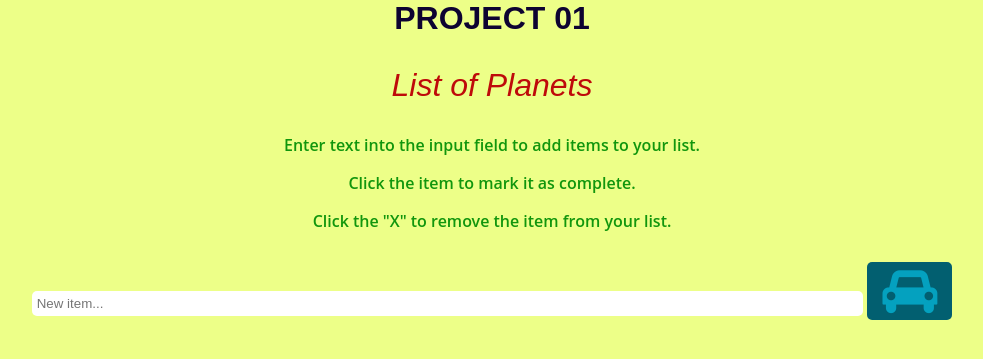
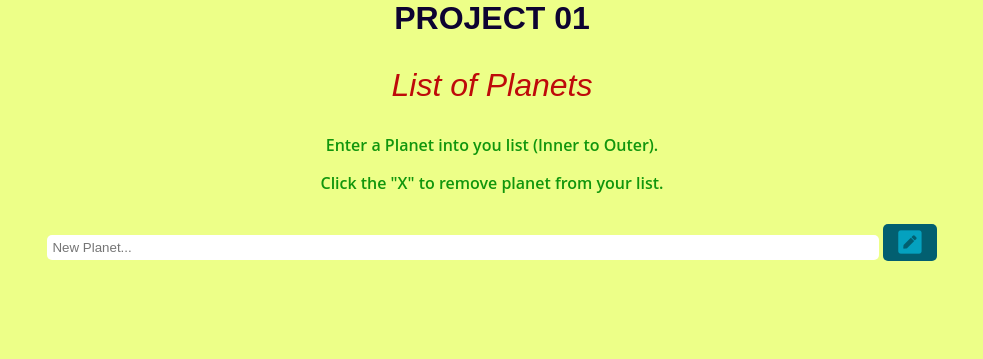
Before and after one commit to DewaynePettyII/Project_1, a PHP site: page / in a window 1280 px wide. Shown: the part 21-380 px from the top of the page, without its empty margins (148-1131 px from the left). Run offline with PHP 8.4, Linux system fonts and the light colour scheme; some libraries are stand-ins or nearby versions.

Commit message:
project edited

```diff
--- a/Project_1_CSS_Portion.css
+++ b/Project_1_CSS_Portion.css
@@ -5,7 +5,7 @@
 body {
   background: #edff88;
   text-align: center;
-	font-family: 'Open Sans', sans-serif;
+  font-family: "Open Sans", sans-serif;
 }
 
 .intro {
@@ -35,12 +35,10 @@ p {
 #first {
   margin-top: 10px;
   color: #11960d;
-
 }
 
 #second {
   color: #11960d;
-
 }
 
 #third {
@@ -48,13 +46,12 @@ p {
   margin-bottom: 30px;
 }
 
-
 #enter {
   border: none;
   padding: 5px 15px;
   border-radius: 5px;
-	color: #04A1BF;
-	background-color: #025F70;
+  color: #04a1bf;
+  background-color: #025f70;
   transition: all 0.75s ease;
   -webkit-transition: all 0.75s ease;
   -moz-transition: all 0.75s ease;
@@ -63,17 +60,19 @@ p {
   font-weight: normal;
 }
 
+#enter:hover {
+  background-color: #02798f;
+  color: #ffcd5d;
+}
 
-#enter:hover{
-	background-color: #02798F;
-	color: #FFCD5D;
+.iconsize {
+    height: 60px;
 }
 
 ul {
   text-align: center;
   margin-top: 20px;
 }
-
 
 li {
   list-style: none;
@@ -85,7 +84,7 @@ li {
   border-radius: 5px;
   margin-bottom: 10px;
   background: #06a110;
-	transition: all 0.70s ease;
+  transition: all 0.7s ease;
   -webkit-transition: all 1s ease;
   -moz-transition: all 1s ease;
   -ms-transition: all 1s ease;
@@ -112,7 +111,6 @@ input {
   border: none;
 }
 
-
 .done {
   background: black !important;
   color: #eb3232;
--- a/Project_1_HTML_Portion.html
+++ b/Project_1_HTML_Portion.html
@@ -2,7 +2,7 @@
 <html>
     <header>
         <link rel="stylesheet" href="Project_1_CSS_Portion.css">
-            <link rel="stylesheet" href="https://cdnjs.cloudflare.com/ajax/libs/font-awesome/4.7.0/css/font-awesome.min.css">
+            <link rel="stylesheet" href="https://use.fontawesome.com/releases/v5.5.0/css/all.css">
     </header>
     <title>Project One</title>
     <h1>Project 01</h1>
@@ -19,15 +19,15 @@
         </div>
             <div class="row">
                 <div class="helpText col-12">
-                    <p id="first">Enter text into the input field to add items to your list.</p>
-                    <p id="second">Click the item to mark it as complete.</p>
-                    <p id="third">Click the "X" to remove the item from your list.</p>
+                    <p id="first">Enter a Planet into you list (Inner to Outer).</p>
+                    <p id="third">Click the "X" to remove planet from your list.</p>
                 </div>
 
                 <div class="row">
                     <div class="col-12">
-                        <input id="userInput" type="text" placeholder="New item..." maxlength="27">
-                        <button id="enter"><i class="fa fa-car" style="font-size:48px;"></i></button>
+                        <input id="userInput" type="text" placeholder="New Planet..." maxlength="27">
+                        <button id="enter" ><i class="fas fa-pen-square fa-2x"></i></button>
+
                     </div>
                 </div>
             </div>
```
Lines whose indentation alone changed are shown as unchanged.
